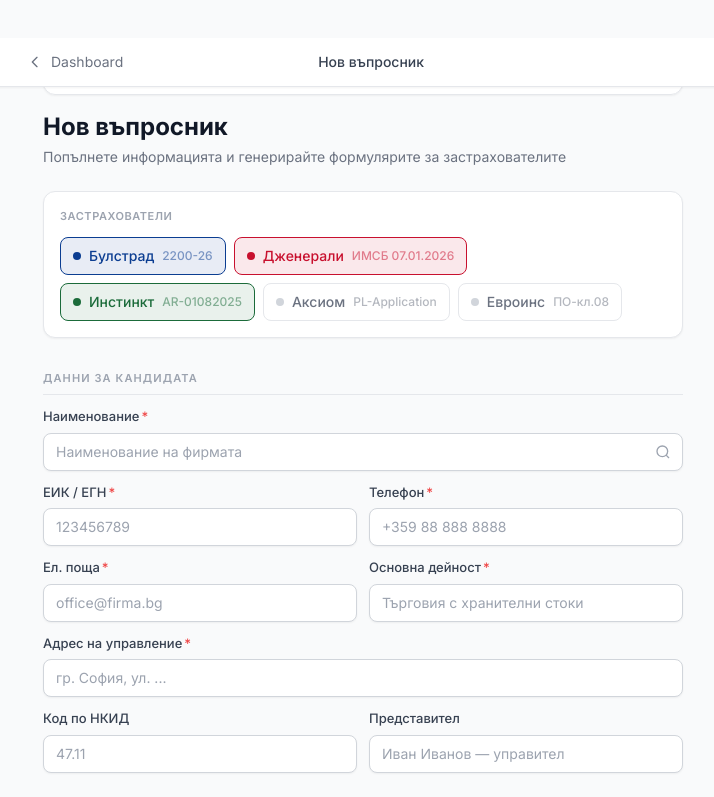
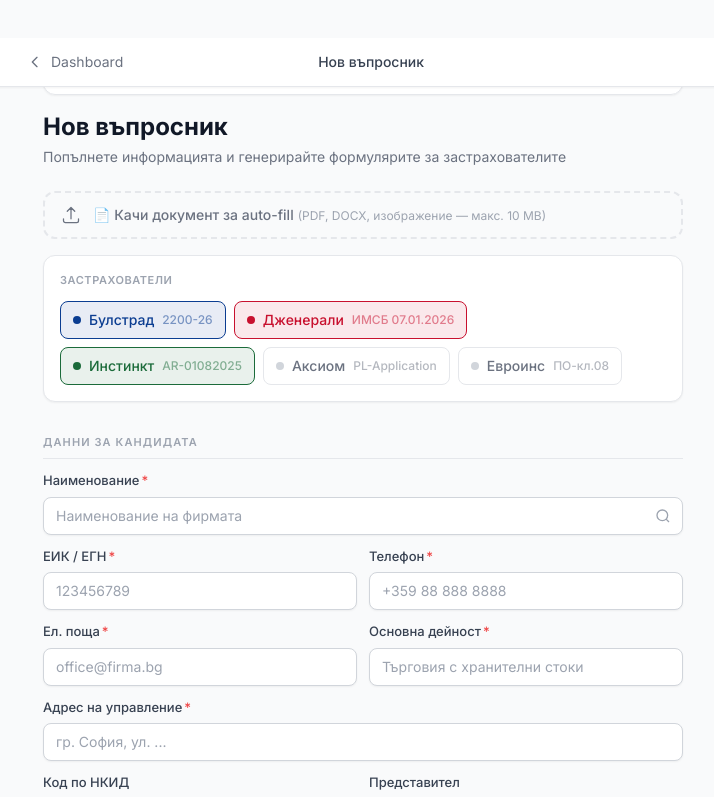
Before and after one commit to Kreditanstalt/insureunify, a Next.js app: page /dashboard/new in a window 1280 px wide. Shown: the top 797 px of the page, without its empty margins (277-991 px from the left). Built offline with nearby package versions, Linux system fonts and the light colour scheme.

Commit message:
feat: add auto-fill from document upload (AI)

```diff
--- a/components/QuestionnaireForm.tsx
+++ b/components/QuestionnaireForm.tsx
@@ -6,6 +6,7 @@
 import { INSURERS, MASTER_SCHEMA, VALUE_FIELDS, FormData, InsurerKey, SchemaField } from '@/lib/schema'
 import { fmtDateBG } from '@/lib/utils'
 import { EikInput as SharedEikInput, CompanyNameInput, useEikLookup } from './EikLookup'
+import AutoFillUploader from './AutoFillUploader'
 
 interface StoredSubmission {
   id: string
@@ -532,6 +533,33 @@
   function setNum(id: string, value: string) {
     setFormData((prev) => ({ ...prev, [id]: value === '' ? undefined : Number(value) }))
   }
+
+  function handleAutoFill(extracted: Record<string, string | null>) {
+    setFormData((prev) => {
+      const next = { ...prev }
+      const s = (id: string, v: string | null | undefined) => { if (v) next[id] = v }
+      s('company_name',   extracted.company_name)
+      s('eik',            extracted.eik)
+      s('address',        extracted.address)
+      s('phone',          extracted.phone)
+      s('email',          extracted.email)
+      s('activity',       extracted.activity)
+      s('nkid_code',      extracted.nkid_code)
+      s('representative', extracted.representative)
+      s('property_address', extracted.property_address)
+      s('val_buildings',  extracted.val_buildings)
+      s('val_machinery',  extracted.val_machinery)
+      s('val_total',      extracted.val_total)
+      s('construction_type', extracted.construction_type)
+      s('construction_year', extracted.construction_year)
+      s('floors',         extracted.floors)
+      s('area_sqm',       extracted.area_sqm)
+      s('fire_alarm',     extracted.fire_alarm)
+      s('sprinklers',     extracted.sprinklers)
+      return next
+    })
+  }
+
   function toggleInsurer(key: InsurerKey) {
     setSelectedInsurers((prev) => prev.includes(key) ? prev.filter((k) => k !== key) : [...prev, key])
   }
@@ -597,6 +625,8 @@
             <button onClick={() => setPrefillBanner(null)} className="text-emerald-500 hover:text-emerald-700">✕</button>
           </div>
         )}
+
+        <AutoFillUploader onFill={handleAutoFill} className="mb-4" />
 
         {/* Insurer selector */}
         <div className="bg-white rounded-xl border border-gray-200 p-4 shadow-sm">
```
